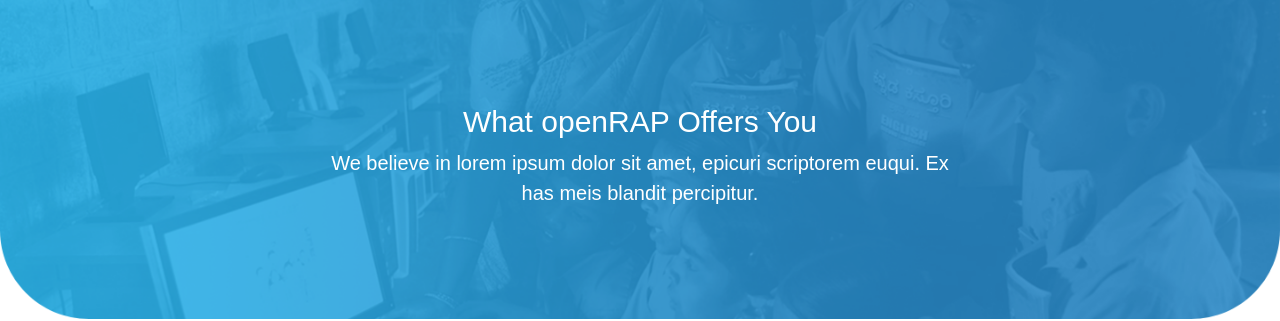
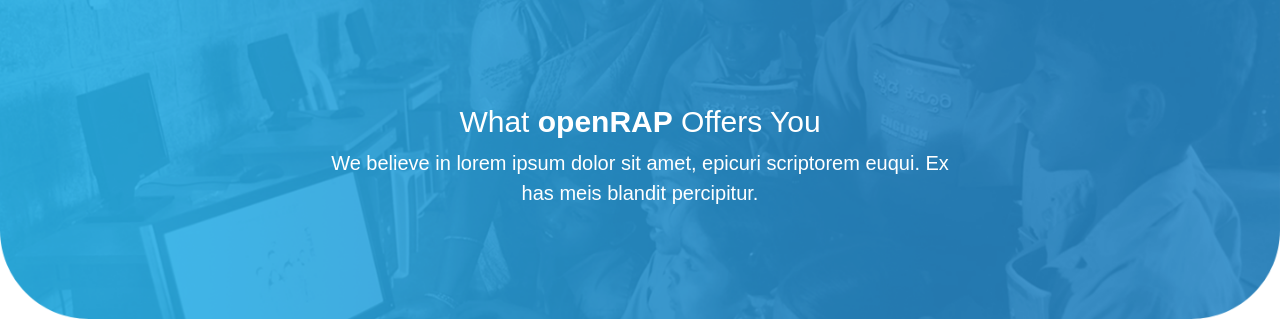
Before and after one commit to projectOpenRAP/projectOpenRAP.github.io, a Jekyll site: the page built from features.html, in a window 1280 px wide. Shown: the part 150-471 px from the top of the page. Built offline with Jekyll 4.4.1, drawn with Linux system fonts in a browser that asks for light colours; nearby versions of some CDN libraries; some web fonts are replaced.

Commit message:
Task OR-88 chore: Feature Page

```diff
--- a/features.html
+++ b/features.html
@@ -23,7 +23,7 @@
 		<div class="position-relative text-center">
 				<img src="/img/Layer_as.png" class="img-fluid" alt="OpenRAP QuickStart">
 				<div class="position-absolute text-center Banner1">
-					<h2>What openRAP Offers You</h2>
+					<h2>What <b>openRAP</b> Offers You</h2>
 					<p>We believe in lorem ipsum dolor sit amet, epicuri scriptorem
 euqui. Ex has meis blandit percipitur.</p>
 				</div>
```
